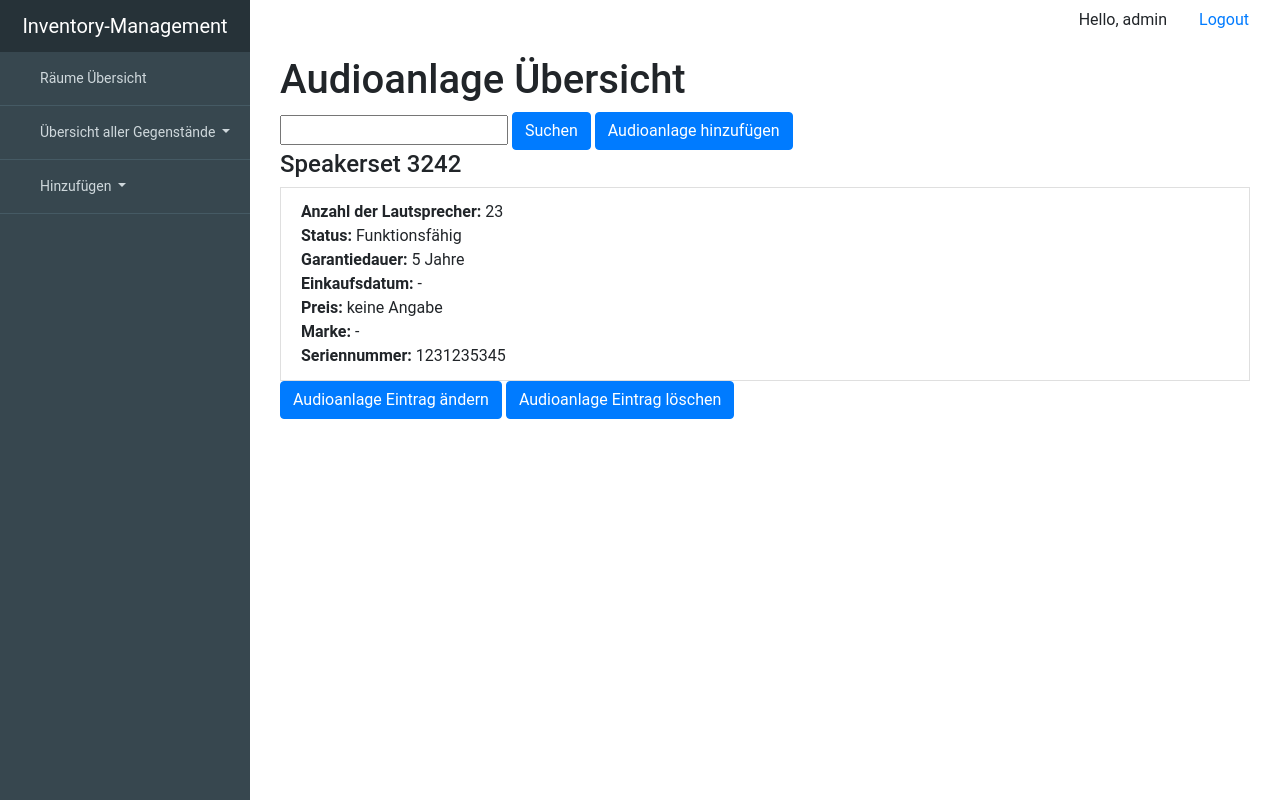
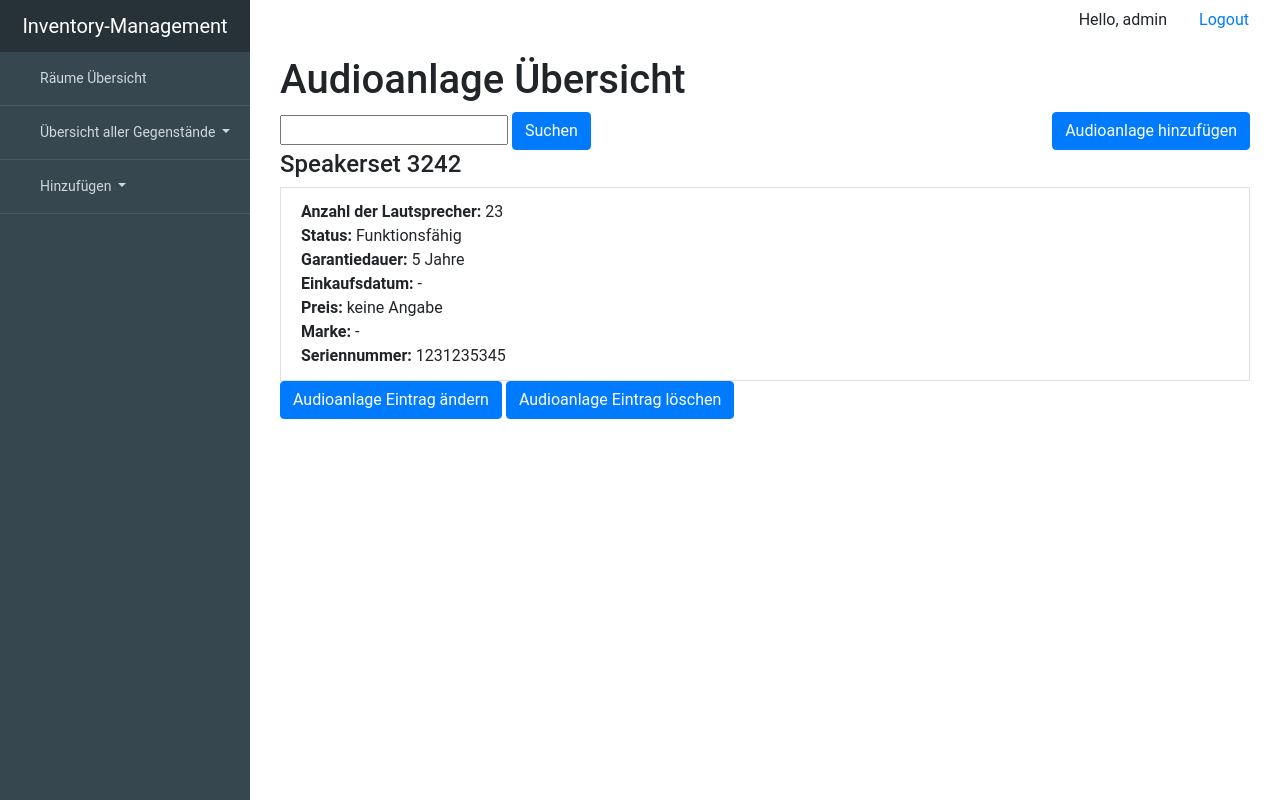
Before and after one commit to LilB0nd/Inventory, a Django app: page /speakerset/all in a window 1280 px wide. Run offline with Django 3.2, Linux system fonts and the light colour scheme; a user stored in the database is signed in; data comes from the database, SQL or seed files in the repository; both versions use the stored data as it was after the commit; some libraries are stand-ins or nearby versions.

Commit message:
Merge remote-tracking branch 'origin/master'
# Conflicts:
#	.idea/workspace.xml
#	db.sqlite3

```diff
--- a/inventory_managementsentials/templates/inventory_managementsentials/all/all_speakerset.html
+++ b/inventory_managementsentials/templates/inventory_managementsentials/all/all_speakerset.html
@@ -13,7 +13,7 @@
         <form method="GET" action="/speakerset/all">
                 <input type="text" name="speakerset_description" placeholder="">
                 <button type="submit" class="btn btn-primary">Suchen</button>
-                <a href='/add/speakerset/' class="btn btn-primary">Audioanlage hinzufügen</a>
+                <a href='/add/speakerset/' class="btn btn-primary" style="float:right">Audioanlage hinzufügen</a>
             </form>
         <div class="whatever_else_you_need">
             {% if speakerset_list %}
--- a/inventory_managementsentials/templates/inventory_managementsentials/base.html
+++ b/inventory_managementsentials/templates/inventory_managementsentials/base.html
@@ -62,7 +62,7 @@
     </ul>
   </div>
   <!-- Content -->
-      <div class="container">
+      <div class="container" >
         <ul class="nav justify-content-end">
             <li class="nav-item">
                 <p class="nav-link">Hello, {{ request.user }}</p>
```
Also changed, not shown: db.sqlite3.
